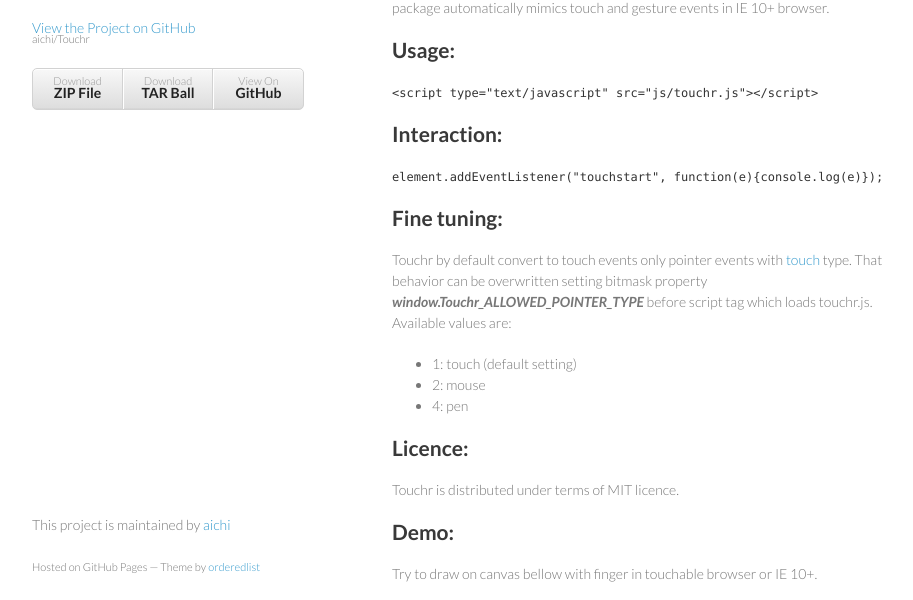
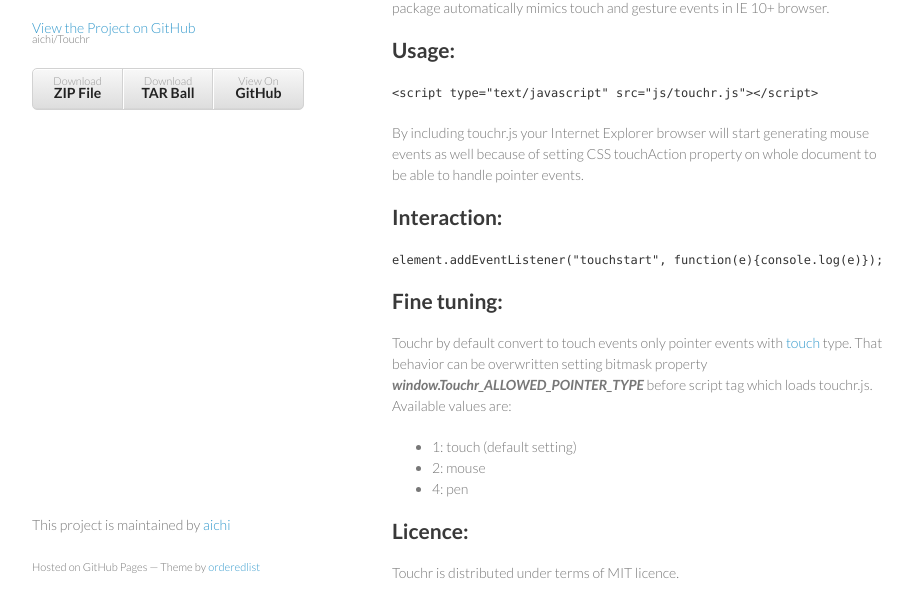
Before and after one commit to aichi/Touchr, a plain HTML site: page index.html in a window 1280 px wide. Shown: the part 154-754 px from the top of the page, without its empty margins (178-1091 px from the left). Drawn offline with Linux system fonts and the light colour scheme.

Commit message:
#5 Updtes documentation page with information about mouse events generated when CSS property touchAction is used.

```diff
--- a/index.html
+++ b/index.html
@@ -40,6 +40,9 @@
         <h2>Usage:</h2>
 
         <p><code>&lt;script type="text/javascript" src="js/touchr.js"&gt;&lt;/script&gt;</code></p>
+
+        <p>By including touchr.js your Internet Explorer browser will start generating mouse events as well because of setting CSS
+        touchAction property on whole document to be able to handle pointer events.</p>
 
         <h2>Interaction:</h2>
 
```
